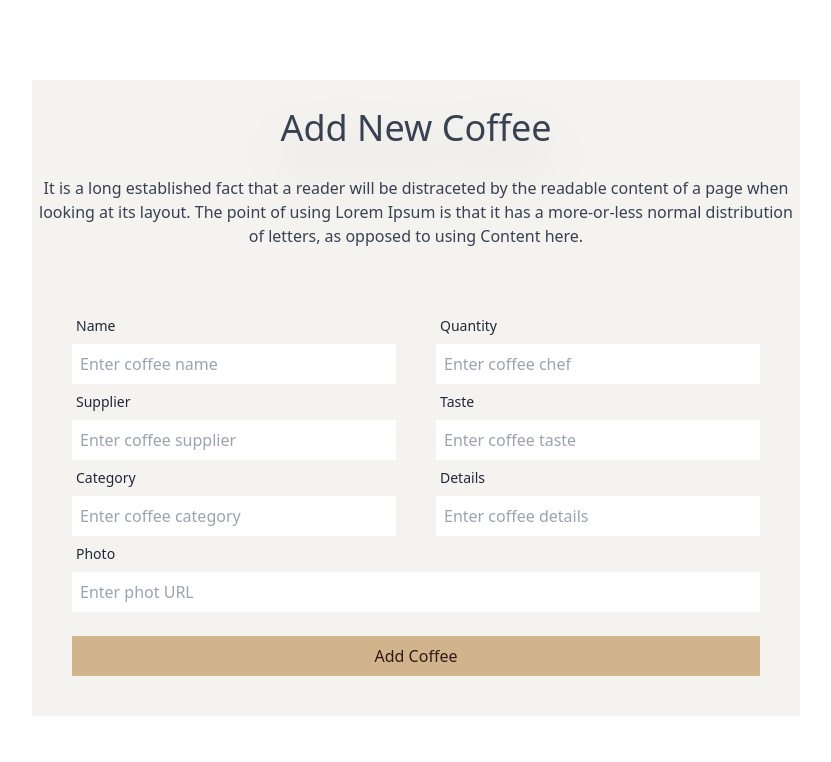
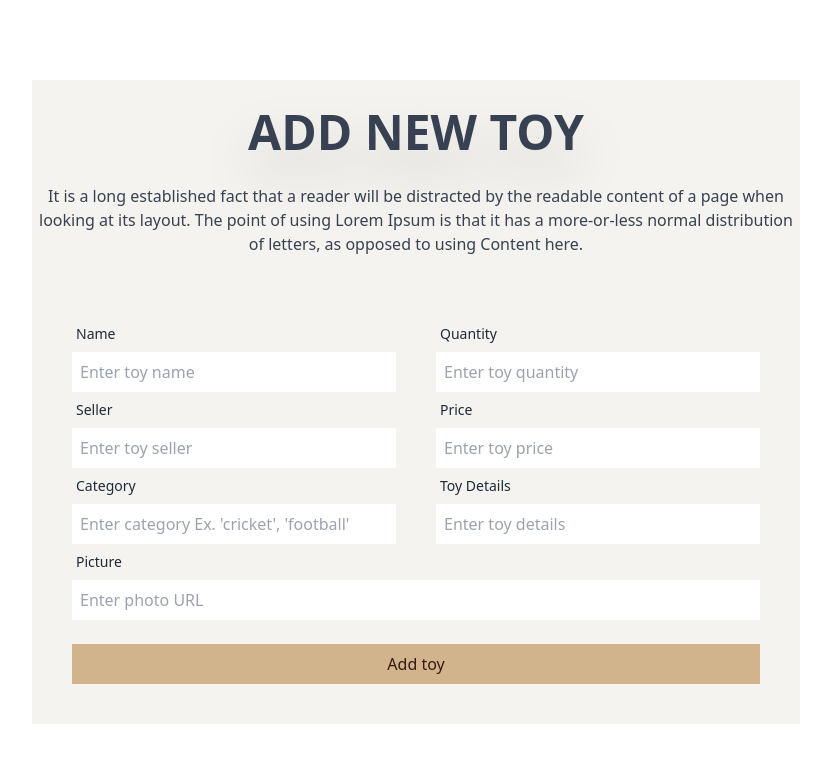
Before and after one commit to tobiborrahman/toy-marketplace-client, a React (Vite) app: page /addToys in a window 1280 px wide. Shown: the top 762 px of the page, without its empty margins (224-1055 px from the left). Built offline with nearby package versions, Linux system fonts and the light colour scheme; no server answers; sample sign-in values are in the browser's storage.

Commit message:
add new toy updated

```diff
--- a/src/pages/AddToys/AddToys.jsx
+++ b/src/pages/AddToys/AddToys.jsx
@@ -2,28 +2,28 @@ import React from 'react';
 import Swal from 'sweetalert2';
 
 const AddToys = () => {
-	const handleNewCoffee = (event) => {
+	const handleNewToy = (event) => {
 		event.preventDefault();
 		const form = event.target;
 
 		const name = form.name.value;
 		const quantity = form.quantity.value;
-		const supplier = form.supplier.value;
+		const seller = form.seller.value;
 		const category = form.category.value;
-		const taste = form.taste.value;
+		const price = form.price.value;
 		const details = form.details.value;
-		const photo = form.photo.value;
+		const picture = form.picture.value;
+		const rating = form.rating.value;
 
-		const newCoffee = {
+		const newToy = {
 			name,
 			quantity,
-			supplier,
+			seller,
 			category,
-			taste,
+			price,
 			details,
-			photo,
+			picture,
 		};
-		// console.log(newCoffee);
 
 		if (category === 'football') {
 			fetch('http://localhost:5000/football', {
@@ -31,7 +31,7 @@ const AddToys = () => {
 				headers: {
 					'content-type': 'application/json',
 				},
-				body: JSON.stringify(newCoffee),
+				body: JSON.stringify(newToy),
 			})
 				.then((res) => res.json())
 				.then((data) => {
@@ -53,7 +53,7 @@ const AddToys = () => {
 				headers: {
 					'content-type': 'application/json',
 				},
-				body: JSON.stringify(newCoffee),
+				body: JSON.stringify(newToy),
 			})
 				.then((res) => res.json())
 				.then((data) => {
@@ -75,7 +75,7 @@ const AddToys = () => {
 				headers: {
 					'content-type': 'application/json',
 				},
-				body: JSON.stringify(newCoffee),
+				body: JSON.stringify(newToy),
 			})
 				.then((res) => res.json())
 				.then((data) => {
@@ -96,7 +96,7 @@ const AddToys = () => {
 			headers: {
 				'content-type': 'application/json',
 			},
-			body: JSON.stringify(newCoffee),
+			body: JSON.stringify(newToy),
 		})
 			.then((res) => res.json())
 			.then((data) => {
@@ -118,18 +118,18 @@ const AddToys = () => {
 				<div className="md:my-20">
 					<div className="md:w-[60%] mx-auto flex-col lg:flex-row-reverse">
 						<div className="flex-shrink-0 bg-[#F4F3F0]">
-							<h1 className="text-4xl text-center drop-shadow-2xl text-sh text-[#374151] py-7">
-								Add New Coffee
+							<h1 className="text-5xl uppercase font-semibold text-center drop-shadow-2xl text-sh text-[#374151] py-7">
+								Add New Toy
 							</h1>
 							<p className="text-center text-[#374151] pb-5">
 								It is a long established fact that a reader will
-								be distraceted by the readable content of a page
+								be distracted by the readable content of a page
 								when looking at its layout. The point of using
 								Lorem Ipsum is that it has a more-or-less normal
 								distribution of letters, as opposed to using
 								Content here.
 							</p>
-							<form onSubmit={handleNewCoffee} className="p-10">
+							<form onSubmit={handleNewToy} className="p-10">
 								<div className="md:flex">
 									<div className="md:mr-10 md:w-2/4">
 										<div className="">
@@ -141,20 +141,20 @@ const AddToys = () => {
 											<input
 												type="text"
 												name="name"
-												placeholder="Enter coffee name"
+												placeholder="Enter toy name"
 												className="w-full p-2"
 											/>
 										</div>
 										<div className="">
 											<label className="label">
 												<span className="label-text">
-													Supplier
+													Seller
 												</span>
 											</label>
 											<input
 												type="text"
-												name="supplier"
-												placeholder="Enter coffee supplier"
+												name="seller"
+												placeholder="Enter toy seller"
 												className="w-full p-2"
 											/>
 										</div>
@@ -167,7 +167,7 @@ const AddToys = () => {
 											<input
 												type="text"
 												name="category"
-												placeholder="Enter coffee category"
+												placeholder="Enter category Ex. 'cricket', 'football'"
 												className="w-full p-2"
 											/>
 										</div>
@@ -182,33 +182,33 @@ const AddToys = () => {
 											<input
 												type="text"
 												name="quantity"
-												placeholder="Enter coffee chef"
+												placeholder="Enter toy quantity"
 												className="w-full p-2"
 											/>
 										</div>
 										<div className="">
 											<label className="label">
 												<span className="label-text">
-													Taste
+													Price
 												</span>
 											</label>
 											<input
 												type="text"
-												name="taste"
-												placeholder="Enter coffee taste"
+												name="price"
+												placeholder="Enter toy price"
 												className="w-full p-2"
 											/>
 										</div>
 										<div className="">
 											<label className="label">
 												<span className="label-text">
-													Details
+													Toy Details
 												</span>
 											</label>
 											<input
 												type="text"
 												name="details"
-												placeholder="Enter coffee details"
+												placeholder="Enter toy details"
 												className="w-full p-2"
 											/>
 										</div>
@@ -217,19 +217,19 @@ const AddToys = () => {
 								<div className="form-control">
 									<label className="label">
 										<span className="label-text">
-											Photo
+											Picture
 										</span>
 									</label>
 									<input
 										type="text"
-										name="photo"
-										placeholder="Enter phot URL"
+										name="picture"
+										placeholder="Enter photo URL"
 										className="p-2"
 									/>
 								</div>
 								<div className="form-control mt-6">
 									<button className="p-2 text-[#331A15] bg-[#D2B48C]">
-										Add Coffee
+										Add toy
 									</button>
 								</div>
 							</form>
```
